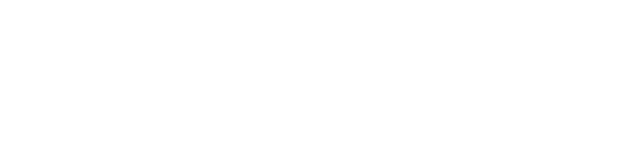
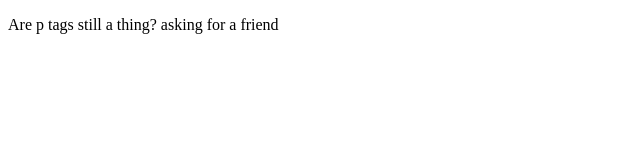
Before and after one commit to Sgt-Fry/git-learning, a plain HTML site: page web/index.html in a window 1280 px wide. Shown: the whole page, without its empty margins (0-640 px from the left). Drawn offline with Linux system fonts and the light colour scheme.

Commit message:
Made some page changes to tets remote connection

```diff
--- a/web/index.html
+++ b/web/index.html
@@ -7,7 +7,7 @@
 	<body>
 		<nav></nav>
 		<header></haeder>
-		<main></main>
+		<main><p>Are p tags still a thing? asking for a friend </p></main>
 		<footer></footer>
 	</body>
 </html>
```
